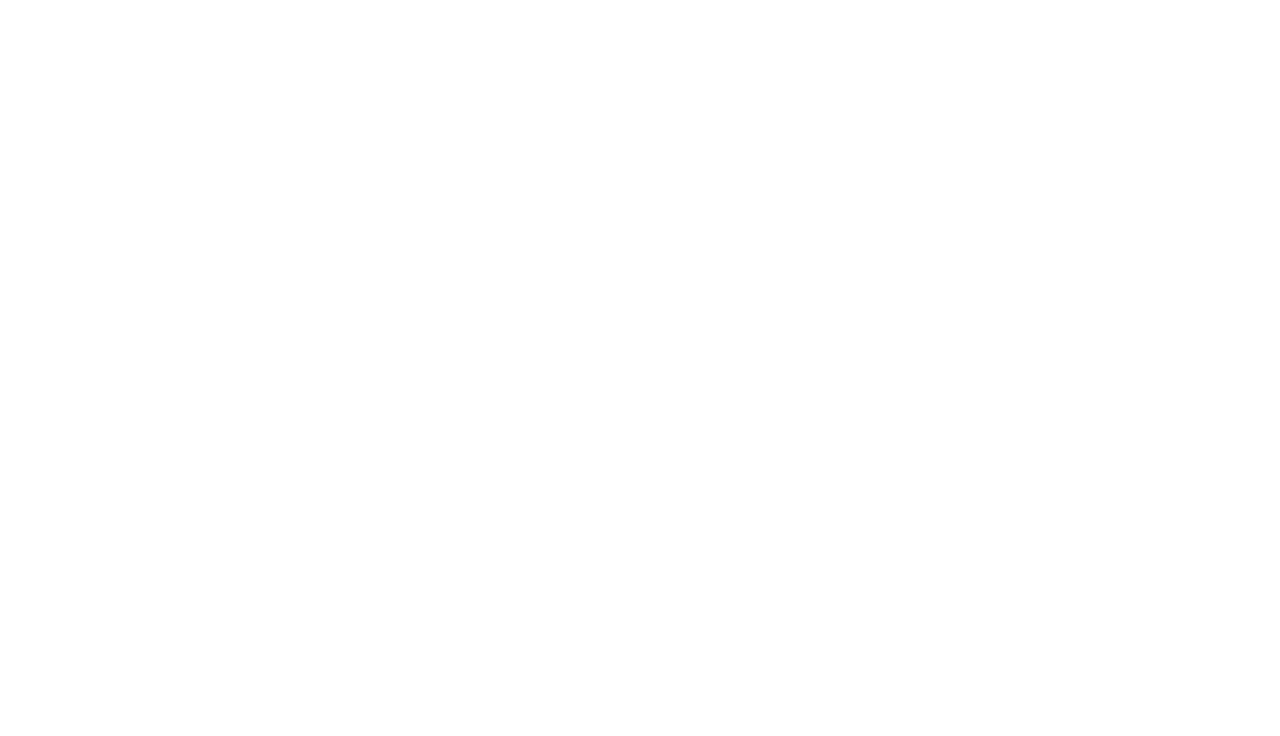
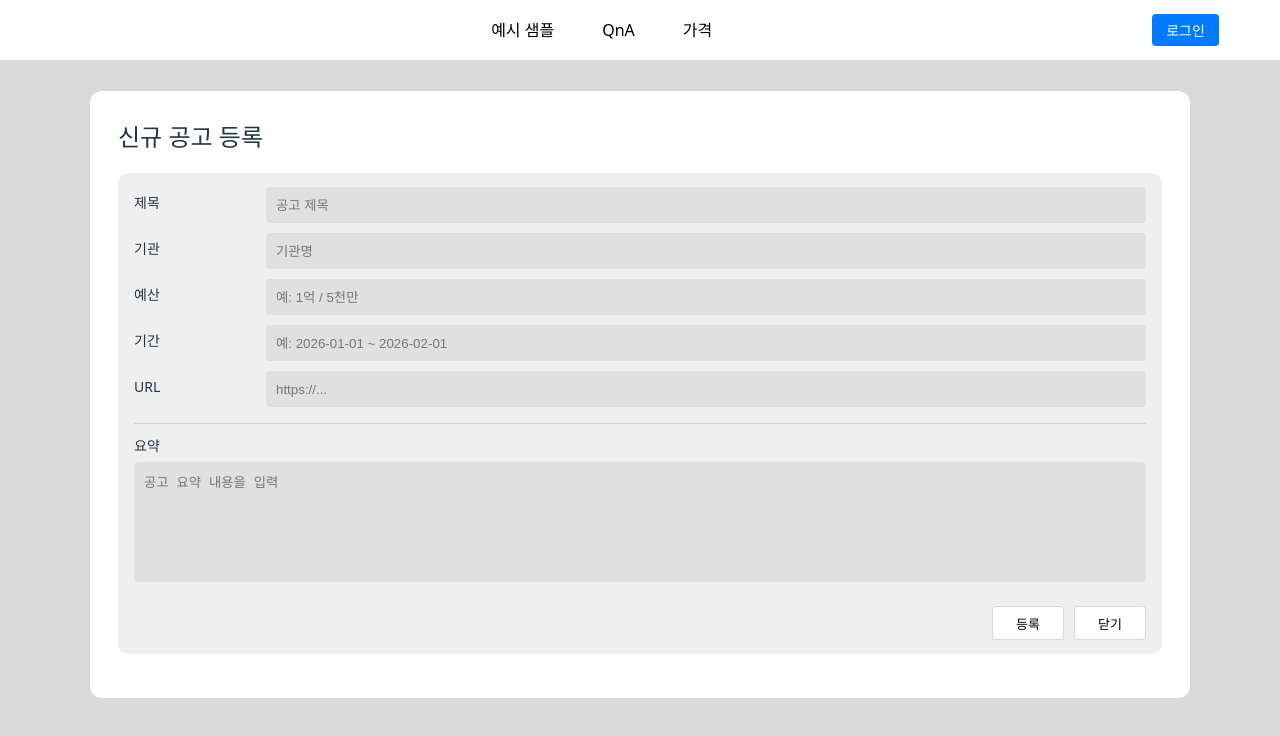
Before and after one commit to Bigproject-09/frontend, a React app in the folder frontend/: page /notice/new in a window 1280 px wide. Before the commit this address had no page. Shown: the top 736 px of the page. Built offline with nearby package versions, Linux system fonts and the light colour scheme; the HTML template or start-up script is replaced by a standard one.

Commit message:
공고 신규 등록 페이지 작업 및 공고 페이지 수정

```diff
--- a/frontend/src/App.tsx
+++ b/frontend/src/App.tsx
@@ -1,27 +1,33 @@
 import { BrowserRouter, Routes, Route } from "react-router-dom";
 import Layout from "./components/Layout";
+
 import MainPage from "./pages/MainPage";
 import LoginPage from "./pages/LoginPage";
 import SignupPage from "./pages/SignupPage";
 import RegistrationPage from "./pages/RegistrationPage";
-import NoticeAlertPage from "./pages/NoticeAlertPage"; // 공고 알림 페이지 추가
+
+import NoticeAlertPage from "./pages/NoticeAlertPage";
+import NoticeNewPage from "./pages/NoticeNewPage";
 
 function App() {
   return (
     <BrowserRouter>
       <Routes>
+        {/* 레이아웃 없이 단독 페이지 */}
         <Route path="/login" element={<LoginPage />} />
         <Route path="/signup" element={<SignupPage />} />
         <Route path="/registration" element={<RegistrationPage />} />
 
-
+        {/* 레이아웃 적용 페이지 */}
         <Route element={<Layout />}>
           <Route path="/" element={<MainPage />} />
+
+          {/* 공고 알림 */}
           <Route path="/notice" element={<NoticeAlertPage />} />
+          <Route path="/notice/new" element={<NoticeNewPage />} />
         </Route>
       </Routes>
     </BrowserRouter>
-
   );
 }
 
--- a/frontend/src/pages/NoticeAlertPage.tsx
+++ b/frontend/src/pages/NoticeAlertPage.tsx
@@ -9,26 +9,22 @@
   dday: string; // "D-7"
   score: number;
   isRead: boolean;
-  url?: string; // 공고 URL
+  url?: string;
 
-  // 상세(추후 API 연동 시 채워질 것)
-  org?: string; // 기관
-  budget?: string; // 예산
-  period?: string; // 기간
-  summary?: string; // 요약
+  org?: string;
+  budget?: string;
+  period?: string; // "YYYY-MM-DD ~ YYYY-MM-DD"
+  summary?: string;
 };
 
+const STORAGE_KEY = "bb_notices_v1";
 const PAGE_SIZE = 6;
 
 type ReadFilter = "ALL" | "READ" | "UNREAD";
 type DdayFilter = "ALL" | "D0_1" | "D2_3" | "D4_7" | "D8PLUS";
 type ScoreFilter = "ALL" | "S80" | "S70" | "S60" | "S0";
 
-const NoticeAlertPage: React.FC = () => {
-  const navigate = useNavigate();
-
-  // 추후 이 부분 연동 필요
-  const [items, setItems] = useState<NoticeItem[]>([
+const DUMMY_ITEMS: NoticeItem[] = [
   {
     id: 1,
     title: "공고 제목",
@@ -59,16 +55,47 @@
   { id: 6, title: "공고 제목", dday: "D-6", score: 63, isRead: false },
   { id: 7, title: "공고 제목", dday: "D-10", score: 61, isRead: false },
   { id: 8, title: "요시", dday: "D-2", score: 90, isRead: true },
-  ]);
+];
 
-  // ✅ 선택형 필터 상태들
+const loadStored = (): NoticeItem[] => {
+  try {
+    const raw = localStorage.getItem(STORAGE_KEY);
+    if (!raw) return [];
+    const parsed = JSON.parse(raw);
+    return Array.isArray(parsed) ? (parsed as NoticeItem[]) : [];
+  } catch {
+    return [];
+  }
+};
+
+const saveStored = (list: NoticeItem[]) => {
+  try {
+    localStorage.setItem(STORAGE_KEY, JSON.stringify(list));
+  } catch {
+    // ignore
+  }
+};
+
+const mergeUniqueById = (base: NoticeItem[], stored: NoticeItem[]) => {
+  // stored(신규/수정)이 우선
+  const map = new Map<number, NoticeItem>();
+  [...stored, ...base].forEach((it) => map.set(it.id, it));
+  return Array.from(map.values());
+};
+
+const NoticeAlertPage: React.FC = () => {
+  const navigate = useNavigate();
+
+  const [items, setItems] = useState<NoticeItem[]>(() => {
+    const stored = loadStored();
+    return mergeUniqueById(DUMMY_ITEMS, stored);
+  });
+
+  // ✅ 선택형 필터
   const [readFilter, setReadFilter] = useState<ReadFilter>("ALL");
   const [ddayFilter, setDdayFilter] = useState<DdayFilter>("ALL");
   const [scoreFilter, setScoreFilter] = useState<ScoreFilter>("ALL");
-
-  // (선택) 제목 검색도 유지하고 싶으면 남겨두기
   const [filterText, setFilterText] = useState("");
-
   const [page, setPage] = useState(1);
 
   // ✅ 모달 상태
@@ -106,7 +133,6 @@
 
   const filtered = useMemo(() => {
     const t = filterText.trim().toLowerCase();
-
     return items
       .filter((it) => (t ? it.title.toLowerCase().includes(t) : true))
       .filter(passRead)
@@ -121,33 +147,38 @@
     return filtered.slice(start, start + PAGE_SIZE);
   }, [filtered, page]);
 
-  const removeItem = (id: number) => setItems((prev) => prev.filter((it) => it.id !== id));
+  const resetToFirstPage = () => setPage(1);
+
+  const syncStorage = (next: NoticeItem[]) => {
+    setItems(next);
+
+    // 더미는 저장하지 않고 “사용자 등록/변경분만” 저장하고 싶으면 필터링 필요.
+    // 지금은 단순화를 위해 전체를 저장.
+    saveStored(next);
+  };
+
+  const removeItem = (id: number) => {
+    const next = items.filter((it) => it.id !== id);
+    syncStorage(next);
+
+    if (selected?.id === id) setSelected(null);
+  };
+
+  // ✅ 제목 클릭 시: 모달 열기 + (미확인이라면) 한 번만 확인 처리
+  const openNotice = (notice: NoticeItem) => {
+    setSelected(notice);
+
+    if (!notice.isRead) {
+      const next = items.map((it) => (it.id === notice.id ? { ...it, isRead: true } : it));
+      syncStorage(next);
+
+      // 모달 즉시 반영
+      setSelected((prev) => (prev && prev.id === notice.id ? { ...prev, isRead: true } : prev));
+    }
+  };
+
   const handleApply = (id: number) => {
     console.log("신청:", id);
-    // navigate(`/apply/${id}`)
-  };
-
-  // 필터 바뀌면 1페이지로
-  const resetToFirstPage = () => setPage(1);
-
-  // ✅ 제목 클릭 시: 모달 열기 + (미확인이라면) 한번만 확인 처리
-  const openNotice = (notice: NoticeItem) => {
-    // 모달 열기(일단 열고)
-    setSelected(notice);
-
-    // 미확인이면 읽음 처리(한 번만)
-    if (!notice.isRead) {
-      setItems((prev) =>
-        prev.map((it) => (it.id === notice.id ? { ...it, isRead: true } : it))
-      );
-
-      // 모달에도 즉시 반영
-      setSelected((prev) => {
-        if (!prev) return prev;
-        if (prev.id !== notice.id) return prev;
-        return { ...prev, isRead: true };
-      });
-    }
   };
 
   return (
@@ -157,7 +188,7 @@
           공고 알림 페이지
         </div>
 
-        {/* ✅ 필터: 선택형 */}
+        {/* 필터 */}
         <Section>
           <div className="label">필터</div>
           <FilterRow>
@@ -245,7 +276,6 @@
                   X
                 </DeleteBtn>
 
-                {/* ✅ 제목 클릭 → 모달 + 자동 확인 처리 */}
                 <TitleButton type="button" onClick={() => openNotice(it)} title="공고 상세 보기">
                   {it.title}
                 </TitleButton>
@@ -263,7 +293,6 @@
             ))
           )}
 
-          {/* 페이지네이션 */}
           <Pagination>
             {Array.from({ length: totalPages }, (_, i) => i + 1).map((p) => (
               <PageBtn
@@ -285,7 +314,7 @@
           </MiniOutlineBtn>
         </BottomRight>
 
-        {/* ✅ 모달 */}
+        {/* 모달 */}
         {selected && (
           <ModalOverlay onClick={() => setSelected(null)}>
             <ModalCard onClick={(e) => e.stopPropagation()}>
@@ -318,7 +347,9 @@
 
               <ModalSummary>
                 <div className="label">요약</div>
-                <div style={{ marginTop: 6 }}>{selected.summary ?? "상세 정보가 없습니다."}</div>
+                <div style={{ marginTop: 6 }}>
+                  {selected.summary ?? "상세 정보가 없습니다."}
+                </div>
               </ModalSummary>
 
               <ModalActions>
@@ -434,9 +465,6 @@
   font-size: 14px;
   text-align: left;
   padding: 0;
-  display: inline-flex;
-  align-items: center;
-  gap: 8px;
 
   &:hover {
     text-decoration: underline;
@@ -460,6 +488,7 @@
   display: flex;
   justify-content: flex-end;
   gap: 10px;
+  align-items: center;
 `;
 
 const MiniBtn = styled.button`
@@ -526,7 +555,7 @@
   }
 `;
 
-/* ✅ 모달 */
+/* 모달 */
 const ModalOverlay = styled.div`
   position: fixed;
   inset: 0;
--- /dev/null
+++ b/frontend/src/pages/NoticeNewPage.tsx
@@ -0,0 +1,284 @@
+import React, { useMemo, useRef, useState } from "react";
+import styled from "styled-components";
+import { useNavigate } from "react-router-dom";
+import "../styles/Global.css";
+
+type NoticeItem = {
+  id: number;
+  title: string;
+  dday: string;
+  score: number;
+  isRead: boolean;
+  url?: string;
+
+  org?: string;
+  budget?: string;
+  period?: string;
+  summary?: string;
+};
+
+const STORAGE_KEY = "bb_notices_v1";
+
+const NoticeNewPage: React.FC = () => {
+  const navigate = useNavigate();
+
+  const [title, setTitle] = useState("");
+  const [org, setOrg] = useState("");
+  const [budget, setBudget] = useState("");
+  const [period, setPeriod] = useState("");
+  const [url, setUrl] = useState("");
+  const [summary, setSummary] = useState("");
+
+  const titleRef = useRef<HTMLInputElement | null>(null);
+  const orgRef = useRef<HTMLInputElement | null>(null);
+  const budgetRef = useRef<HTMLInputElement | null>(null);
+  const periodRef = useRef<HTMLInputElement | null>(null);
+  const urlRef = useRef<HTMLInputElement | null>(null);
+  const summaryRef = useRef<HTMLTextAreaElement | null>(null);
+
+  const requiredFields = useMemo(
+    () => [
+      { label: "제목", value: title, ref: titleRef },
+      { label: "기관", value: org, ref: orgRef },
+      { label: "예산", value: budget, ref: budgetRef },
+      { label: "기간", value: period, ref: periodRef },
+      { label: "URL", value: url, ref: urlRef },
+      { label: "요약", value: summary, ref: summaryRef },
+    ],
+    [title, org, budget, period, url, summary]
+  );
+
+  const loadItems = (): NoticeItem[] => {
+    try {
+      const raw = localStorage.getItem(STORAGE_KEY);
+      if (!raw) return [];
+      const parsed = JSON.parse(raw);
+      return Array.isArray(parsed) ? (parsed as NoticeItem[]) : [];
+    } catch {
+      return [];
+    }
+  };
+
+  const saveItems = (list: NoticeItem[]) => {
+    try {
+      localStorage.setItem(STORAGE_KEY, JSON.stringify(list));
+    } catch {
+      // ignore
+    }
+  };
+
+  const focusFirstEmpty = () => {
+    const firstEmpty = requiredFields.find((f) => !f.value.trim());
+    if (!firstEmpty) return false;
+
+    alert(`${firstEmpty.label} 항목을 입력해 주세요.`);
+
+    const el = firstEmpty.ref.current;
+    if (el) {
+      el.scrollIntoView({ behavior: "smooth", block: "center" });
+      setTimeout(() => el.focus(), 150);
+    }
+    return true;
+  };
+
+  const calcDdayFromPeriod = (periodText: string) => {
+    const parts = periodText.split("~").map((s) => s.trim());
+    const end = parts.length >= 2 ? parts[1] : "";
+    const endDate = new Date(end);
+    if (Number.isNaN(endDate.getTime())) return "D-?";
+
+    const today = new Date();
+    const base = new Date(today.getFullYear(), today.getMonth(), today.getDate()); // 00:00
+    const diffMs = endDate.getTime() - base.getTime();
+    const diffDays = Math.ceil(diffMs / (1000 * 60 * 60 * 24));
+    const n = diffDays < 0 ? 0 : diffDays;
+    return `D-${n}`;
+  };
+
+  const getNextId = (list: NoticeItem[]) => {
+    const maxId = list.reduce((m, it) => Math.max(m, it.id), 0);
+    return maxId + 1;
+  };
+
+  const handleSubmit = () => {
+    if (focusFirstEmpty()) return;
+
+    const prev = loadItems();
+
+    const newItem: NoticeItem = {
+      id: getNextId(prev),
+      title: title.trim(),
+      org: org.trim(),
+      budget: budget.trim(),
+      period: period.trim(),
+      url: url.trim(),
+      summary: summary.trim(),
+      dday: calcDdayFromPeriod(period.trim()),
+      score: 70, // 임시
+      isRead: false,
+    };
+
+    const next = [newItem, ...prev];
+    saveItems(next);
+
+    navigate("/notice");
+  };
+
+  return (
+    <Page>
+      <Card>
+        <div className="title" style={{ marginLeft: 0, marginBottom: 18 }}>
+          신규 공고 등록
+        </div>
+
+        <Section>
+          <ModalGrid>
+            <div className="label">제목</div>
+            <input
+              ref={titleRef}
+              className="input"
+              placeholder="공고 제목"
+              value={title}
+              onChange={(e) => setTitle(e.target.value)}
+            />
+
+            <div className="label">기관</div>
+            <input
+              ref={orgRef}
+              className="input"
+              placeholder="기관명"
+              value={org}
+              onChange={(e) => setOrg(e.target.value)}
+            />
+
+            <div className="label">예산</div>
+            <input
+              ref={budgetRef}
+              className="input"
+              placeholder="예: 1억 / 5천만"
+              value={budget}
+              onChange={(e) => setBudget(e.target.value)}
+            />
+
+            <div className="label">기간</div>
+            <input
+              ref={periodRef}
+              className="input"
+              placeholder="예: 2026-01-01 ~ 2026-02-01"
+              value={period}
+              onChange={(e) => setPeriod(e.target.value)}
+            />
+
+            <div className="label">URL</div>
+            <input
+              ref={urlRef}
+              className="input"
+              placeholder="https://..."
+              value={url}
+              onChange={(e) => setUrl(e.target.value)}
+            />
+          </ModalGrid>
+
+          <ModalSummary>
+            <div className="label">요약</div>
+            <textarea
+              ref={summaryRef}
+              className="input"
+              style={{ height: 120, paddingTop: 10, resize: "none" }}
+              placeholder="공고 요약 내용을 입력"
+              value={summary}
+              onChange={(e) => setSummary(e.target.value)}
+            />
+          </ModalSummary>
+
+          <ModalActions>
+            <MiniBtn type="button" onClick={handleSubmit}>
+              등록
+            </MiniBtn>
+            <MiniBtn type="button" onClick={() => navigate("/notice")}>
+              닫기
+            </MiniBtn>
+          </ModalActions>
+        </Section>
+      </Card>
+    </Page>
+  );
+};
+
+export default NoticeNewPage;
+
+/* ===== styled-components ===== */
+
+const Page = styled.div`
+  width: 100%;
+  min-height: 100vh;
+  background: #d9d9d9;
+  display: flex;
+  justify-content: center;
+  align-items: flex-start;
+  padding: 30px 0;
+  box-sizing: border-box;
+`;
+
+const Card = styled.div`
+  width: 1100px;
+  background: #ffffff;
+  border-radius: 12px;
+  padding: 28px;
+  box-sizing: border-box;
+`;
+
+const Section = styled.div`
+  background: #efefef;
+  border-radius: 10px;
+  padding: 14px 16px;
+  box-sizing: border-box;
+  margin-bottom: 16px;
+`;
+
+const ModalGrid = styled.div`
+  display: grid;
+  grid-template-columns: 120px 1fr;
+  row-gap: 10px;
+  column-gap: 12px;
+  align-items: center;
+
+  .input {
+    width: 100%;
+    box-sizing: border-box;
+  }
+`;
+
+const ModalSummary = styled.div`
+  margin-top: 16px;
+  padding-top: 12px;
+  border-top: 1px solid rgba(0, 0, 0, 0.12);
+  font-size: 14px;
+  line-height: 1.45;
+
+  .input {
+    width: 100%;
+    box-sizing: border-box;
+  }
+`;
+
+const ModalActions = styled.div`
+  margin-top: 18px;
+  display: flex;
+  justify-content: flex-end;
+  gap: 10px;
+`;
+
+const MiniBtn = styled.button`
+  width: 72px;
+  height: 34px;
+  background: #ffffff;
+  border: 1px solid rgba(0, 0, 0, 0.15);
+  border-radius: 4px;
+  cursor: pointer;
+  font-size: 13px;
+
+  &:hover {
+    background: #f7f7f7;
+  }
+`;
```
Lines whose indentation alone changed are shown as unchanged.
